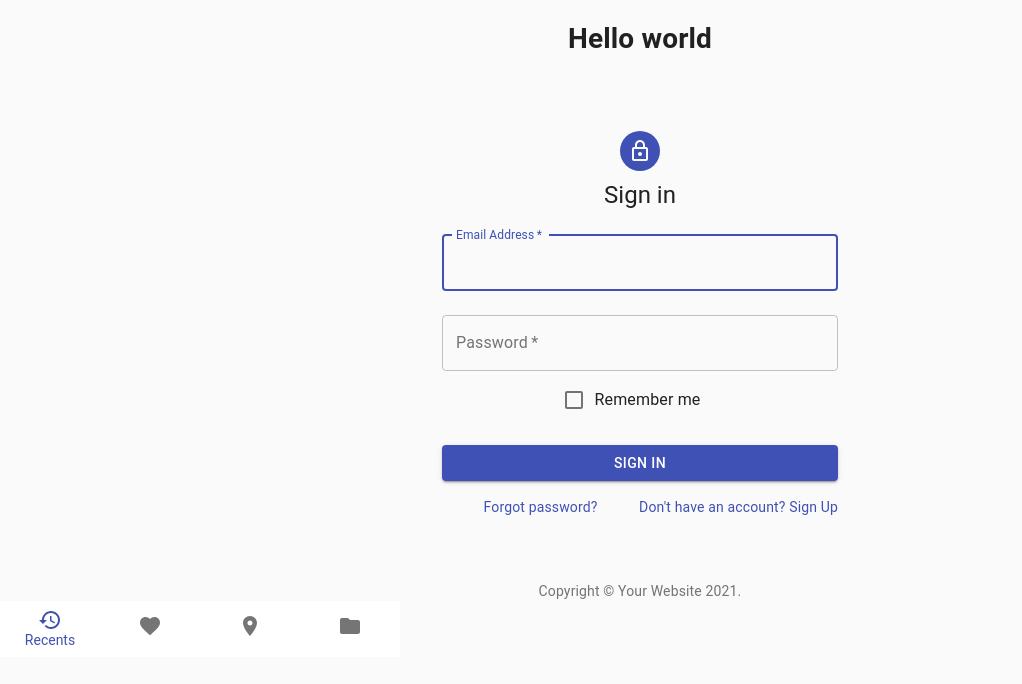
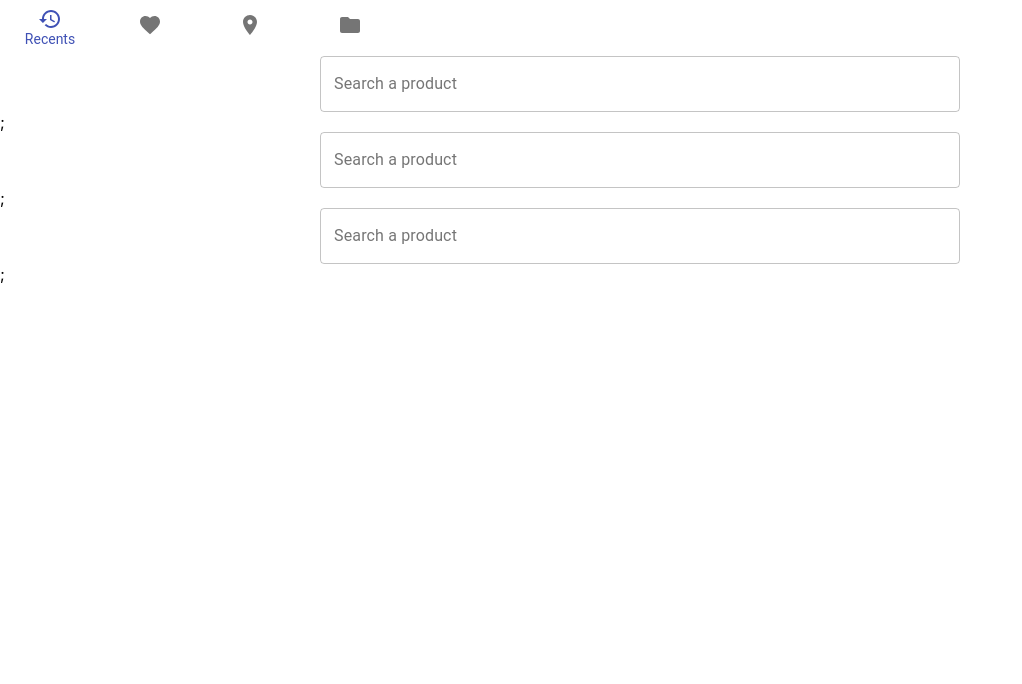
Before and after one commit to clelantoson/React-allergy-checker, a React (Create React App) app: page / in a window 1280 px wide. Shown: the top 684 px of the page, without its empty margins (0-1022 px from the left). Built offline with nearby package versions, Linux system fonts and the light colour scheme.

Commit message:
search bar ok need to find how to make on full page

```diff
--- a/public/index.html
+++ b/public/index.html
@@ -4,6 +4,10 @@
     <meta charset="utf-8" />
     <link rel="icon" href="%PUBLIC_URL%/favicon.ico" />
     <meta name="viewport" content="width=device-width, initial-scale=1" />
+    <!-- <meta
+      name="viewport"
+      content="minimum-scale=1, initial-scale=1, width=device-width"
+    /> -->
     <meta name="theme-color" content="#000000" />
     <meta
       name="description"
--- a/src/App.css
+++ b/src/App.css
@@ -6,8 +6,6 @@
   height: 40vmin;
   pointer-events: none;
 }
-
-
 
 @media (prefers-reduced-motion: no-preference) {
   .App-logo {
@@ -27,7 +25,7 @@
 }
 
 .App-link {
-  color: #61dafb;
+  color: #3A6EA5;
 }
 
 @keyframes App-logo-spin {
--- a/src/App.js
+++ b/src/App.js
@@ -1,22 +1,18 @@
-import { BrowserRouter } from 'react-router-dom';
-import Routes from './router/Routes';
+import React from "react";
+import { BrowserRouter } from "react-router-dom";
+import Routes from "./router/Routes";
+import Navigation from "./components/Navigation";
 
-import './App.css';
-import Login from './components/Login'
-import Navigation from './components/Navigation';
-
+import "./App.css";
 
 function App() {
   return (
-    <div className="App">
-        <h1>Hello world</h1>
-        <Login></Login>
-
+    <>
       <BrowserRouter>
-          <Navigation/>
-          <Routes/>
+        <Navigation />
+        <Routes />
       </BrowserRouter>
-    </div>
+    </>
   );
 }
 
--- /dev/null
+++ b/src/components/Home.jsx
@@ -0,0 +1,27 @@
+import React from "react";
+import SearchBar from "./SearchBar";
+import { makeStyles } from "@material-ui/core";
+
+const useStyles = makeStyles({
+  root: {
+    display: "flex",
+    flexDirection: "column",
+    justifyContent: "space-around",
+    margin: 0,
+    height: "100%",
+    width: "100%",
+  },
+});
+
+const Home = () => {
+  const classes = useStyles();
+  return (
+    <div className={classes.root}>
+      <SearchBar />;
+      <SearchBar />;
+      <SearchBar />;
+    </div>
+  );
+};
+
+export default Home;
--- /dev/null
+++ b/src/components/SearchBar.jsx
@@ -0,0 +1,30 @@
+import React from "react";
+import TextField from "@material-ui/core/TextField";
+import { makeStyles } from "@material-ui/core";
+
+const useStyles = makeStyles({
+  root: {
+    display: "flex",
+    justifyContent: "center",
+  },
+  searchBar: {
+    width: "50%",
+  },
+});
+
+const SearchBar = () => {
+  const classes = useStyles();
+  return (
+    <div className={classes.root}>
+      <TextField
+        id="outlined-search"
+        label="Search a product"
+        type="search"
+        variant="outlined"
+        className={classes.searchBar}
+      />
+    </div>
+  );
+};
+
+export default SearchBar;
--- a/src/router/Routes.js
+++ b/src/router/Routes.js
@@ -1,17 +1,19 @@
-import React from 'react';
-import { Route, Switch} from 'react-router-dom';
+import React from "react";
+import { Route, Switch } from "react-router-dom";
+import Login from "../components/Login";
+import Home from "../components/Home";
 
-const Routes = (props) => {
+const Routes = () => {
   return (
     <Switch>
-            <Route exact path="/"/>
-            {/* <Route path="/profil" component={Profil}/>
+      <Route exact path="/" component={Home} />
+      {/* <Route path="/profile" component={Profile}/>
             <Route path="/product" component={Product}/> */}
       {/* <Route path="/recents" component={recents}/> */}
-            {/* <Route path="/" component={}/> */}
+      <Route path="/login" component={Login} />
       {/* <Route path="/" component={}/> */}
     </Switch>
   );
-}
+};
 
 export default Routes;
```
Also changed, not shown: package.json (+8 -0 lines), .eslintrc.js (added), 1 other file (tests, documents, lock files or other folders). Lines whose indentation alone changed are shown as unchanged.
